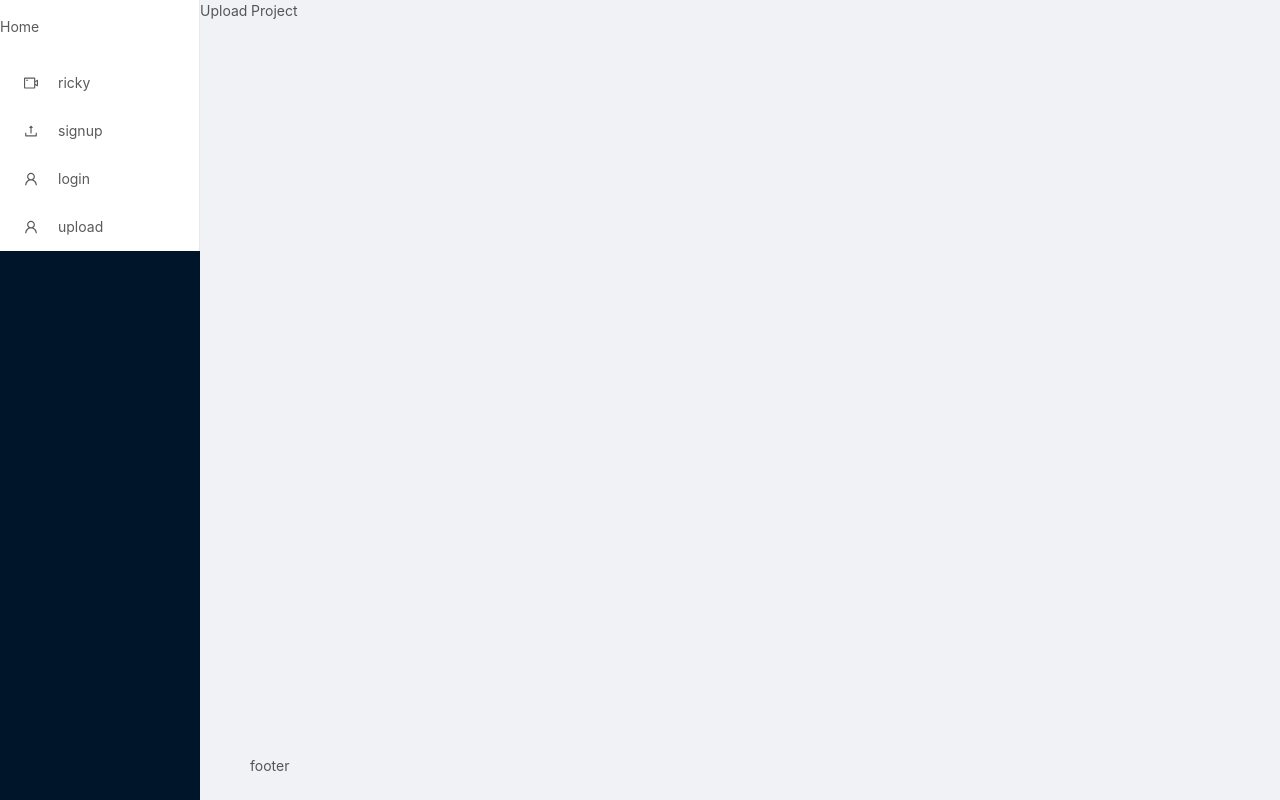
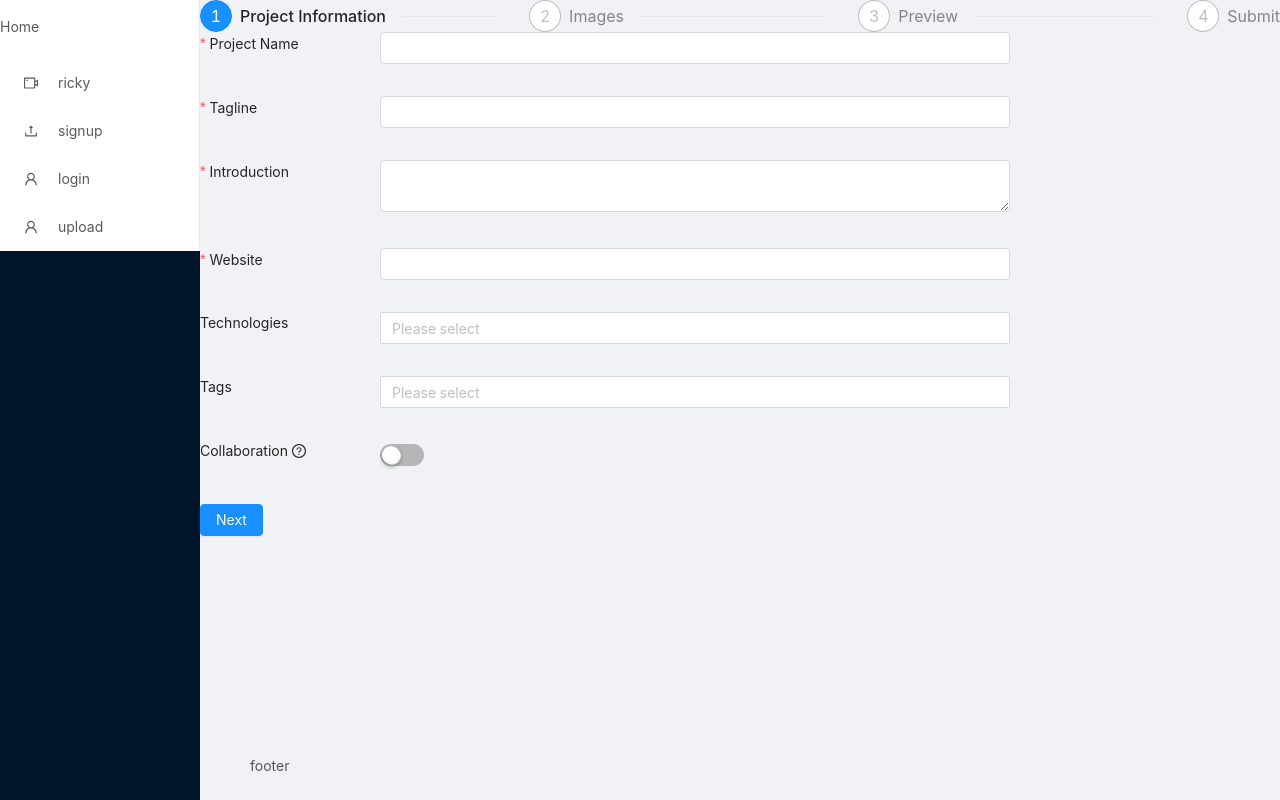
Before and after one commit to rickywid/next-antd, a Next.js app: page /project/upload in a window 1280 px wide. Built offline with nearby package versions, Linux system fonts and the light colour scheme.

Commit message:
create upload project ui; add upload image functionality

```diff
--- a/package.json
+++ b/package.json
@@ -8,10 +8,14 @@
   },
   "dependencies": {
     "@ant-design/icons": "^4.1.0",
+    "@types/formidable": "^1.0.31",
     "@zeit/next-less": "^1.0.1",
     "antd": "^4.2.2",
     "babel-plugin-import": "^1.7.0",
+    "cloudinary": "^1.21.0",
+    "cors": "^2.8.5",
     "dotenv": "^8.2.0",
+    "formidable": "^1.2.2",
     "isomorphic-fetch": "^2.2.1",
     "less": "^3.0.4",
     "less-vars-to-js": "1.3.0",
--- a/pages/index.module.less
+++ b/pages/index.module.less
@@ -9,3 +9,12 @@
 .ant-form-vertical .ant-form-item-label {
     padding: 0 !important;
 }
+
+.ant-layout-content {
+    padding: 50px !important;
+}
+
+.ant-steps {
+    padding: 20px !important;
+    background: white !important;
+}
--- a/pages/project/upload/index.tsx
+++ b/pages/project/upload/index.tsx
@@ -1,22 +1,253 @@
-import React, { useEffect } from 'react';
+import React, { useEffect, useState } from 'react';
 import Head from 'next/head';
 import Layout from '../../../components/layout';
-import styles from './upload-project.module.css';
+import './upload-project.module.less';
+
+import {
+  Form,
+  Input,
+  Select,
+  Switch,
+  Steps,
+  Upload,
+  Modal,
+  Button,
+  Tooltip
+} from 'antd';
+import { PlusOutlined, QuestionCircleOutlined } from '@ant-design/icons';
+const { Step } = Steps;
+const { Option } = Select;
 
 const UploadProject:React.FunctionComponent = () => {
   useEffect(() => {
     console.log('upload mounted');
   });
 
+  const [currentStep, setStep] = useState<number>(0);
+  const [componentSize, setComponentSize] = useState('medium');
+  const [previewVisible, setPreviewVisible] = useState<boolean>(false);
+  const [previewImage, setPreviewImage] = useState<string>('');
+  const [previewTitle, setPreviewTitle] = useState<string>('');
+  const [fileList, setFileList] = useState<any[]>([
+    {
+      uid: '-1',
+      name: 'image.png',
+      status: 'done',
+      url: 'https://zos.alipayobjects.com/rmsportal/jkjgkEfvpUPVyRjUImniVslZfWPnJuuZ.png',
+    }
+  ]);
+  const onFormLayoutChange = ({ size }) => {
+    setComponentSize(size);
+  };
+
+  const getBase64 = (file) => {
+    return new Promise((resolve, reject) => {
+      const reader = new FileReader();
+      reader.readAsDataURL(file);
+      reader.onload = () => resolve(reader.result);
+      reader.onerror = error => reject(error);
+    });
+  }
+
+
+  const changeStep = (e:React.MouseEvent<HTMLElement, MouseEvent>, nextStep:boolean) => {
+
+    if(nextStep) {
+      setStep(currentStep + 1);
+    } else {
+      setStep(currentStep - 1);
+    }
+  }
+
+  const technologies = ['React', 'Angular', 'ASP.NET', 'Node/Express', 'Vue', 'Django','Flask', 'Laravel', 'Ruby on Rails', 'Drupal'];
+  const childrenTech = [];
+  for (let i = 0; i < technologies.length; i++) {
+    childrenTech.push(<Option key={i} value={technologies[i]}>{technologies[i]}</Option>);
+  }
+  const tags = ['Productivity', 'Fintech', 'Analytics', 'Sports', 'Music', 'Personal'];
+  const childrenTags = [];
+  for (let i = 0; i < tags.length; i++) {
+    childrenTags.push(<Option key={i} value={tags[i]}>{tags[i]}</Option>);
+  }
+
+  const handleChange = (value) => {
+    console.log(`selected ${value}`);
+  }
+
+  const handleCancel = () => setPreviewVisible(false);
+
+  const handlePreview = async file => {
+    if (!file.url && !file.preview) {
+      file.preview = await getBase64(file.originFileObj);
+    }
+
+    setPreviewTitle(file.name);
+    setPreviewImage(file.url || file.preview);
+    setPreviewVisible(true);
+  }
+
+  const handleOnFinish = (values) => {
+    console.log('values');
+  }
+
+  const handleUploadChange = ({ fileList }) => setFileList(fileList);
+
+  const customRequest = file => {
+			const data= new FormData()
+			data.append('file', file.file)
+			const config= {
+        method: "POST",
+        body: data
+      }
+
+			fetch('http://localhost:3000/api/image/upload', config).then((res: any) => {
+        return res.text();
+			}).then(url => {
+        file.onProgress(e => console.log(e));
+        file.onSuccess(e => console.log(e));
+        console.log(fileList)
+      }).catch((err: Error) => {
+				console.log(err)
+			})
+  }
+  const renderStepComponent = (step) => {
+    if(step === 1) {
+        return projectInformation;
+    } else if(step === 2) {
+        return images;
+    } else if(step === 3) {
+        return preview;
+    } else if(step === 4) {
+        return submit;
+    }
+  }
+
+  const step = currentStep + 1;
+  const uploadButton = (
+    <div>
+      <PlusOutlined />
+      <div className="ant-upload-text">Upload</div>
+    </div>
+  );
+
+  const projectInformation =
+  <React.Fragment>
+    <Form.Item label="Project Name" required>
+      <Input />
+    </Form.Item>
+    <Form.Item label="Tagline" required>
+      <Input />
+    </Form.Item>
+    <Form.Item name={['user', 'introduction']} label="Introduction" required>
+      <Input.TextArea />
+    </Form.Item>
+    <Form.Item label="Website" required>
+      <Input />
+    </Form.Item>
+    <Form.Item label="Technologies">
+      <Select
+        mode="multiple"
+        style={{ width: '100%' }}
+        placeholder="Please select"
+        onChange={handleChange}
+      >
+        {childrenTech}
+      </Select>
+    </Form.Item>
+    <Form.Item label="Tags">
+      <Select
+        mode="multiple"
+        style={{ width: '100%' }}
+        placeholder="Please select"
+        onChange={handleChange}
+      >
+        {childrenTags}
+      </Select>
+    </Form.Item>
+    <Form.Item label={<span>
+            Collaboration&nbsp;
+            <Tooltip title="Are you interested in collaborating with others?">
+              <QuestionCircleOutlined />
+            </Tooltip>
+          </span>}>
+      <Switch />
+    </Form.Item>
+  </React.Fragment>
+
+;
+
+  const images = <div className="clearfix">
+  <Upload
+    action="http://localhost:3000/api/image/upload"
+    listType="picture-card"
+    fileList={fileList}
+    onPreview={handlePreview}
+    onChange={handleUploadChange}
+    customRequest={customRequest}
+  >
+    {fileList.length >= 8 ? null : uploadButton}
+  </Upload>
+  <Modal
+    visible={previewVisible}
+    title={previewTitle}
+    footer={null}
+    onCancel={handleCancel}
+  >
+    <img alt="example" style={{ width: '100%' }} src={previewImage} />
+  </Modal>
+</div>;
+  const preview = <div>preview</div>;
+  const submit = <div>submit</div>;
+
   return (
     <Layout>
-      <div className={styles.container}>
+      <div>
         <Head>
           <title>Upload Project</title>
           <link rel="icon" href="/favicon.ico" />
         </Head>
         <main>
-          Upload Project
+        <Steps current={currentStep}>
+          <Step title="Project Information" />
+          <Step title="Images" />
+          <Step title="Preview" />
+          <Step title="Submit" />
+        </Steps>
+
+        <div className="project-upload-body">
+          <Form
+          labelCol={{
+            span: 4,
+          }}
+          wrapperCol={{
+            span: 14,
+          }}
+          layout="vertical"
+          initialValues={{
+            size: componentSize,
+          }}
+          onFinish={handleOnFinish}
+          onValuesChange={onFormLayoutChange}
+        >
+
+          {renderStepComponent(step)}
+
+        </Form>
+          {step > 1 && step < 5 ?
+            <div>
+              <Button type="primary" onClick={e => changeStep(e, false)}>Back</Button>
+              <Button type="primary" onClick={e => changeStep(e, true)}>Next</Button>
+            </div> :
+            step === 5 ?
+            <div>
+              <Button onClick={e => changeStep(e, false)}>Back</Button>
+              <Button type="primary" htmlType="submit">Submit</Button>
+            </div> : <Button type="primary" onClick={e => changeStep(e, true)}>Next</Button>
+
+
+          }
+
+          </div>
         </main>
       </div>
     </Layout>
--- /dev/null
+++ b/pages/project/upload/upload-project.module.less
@@ -0,0 +1,5 @@
+.project-upload-body {
+    padding: 50px;
+    background: white;
+    margin-top: 50px;
+}
```
Also changed, not shown: middlewares/middleware.js (+8 -1 lines), pages/api/image/upload/index.js (added, +43 -0 lines), pages/project/upload/upload-project.module.css (deleted), 1 other file (tests, documents, lock files or other folders).
